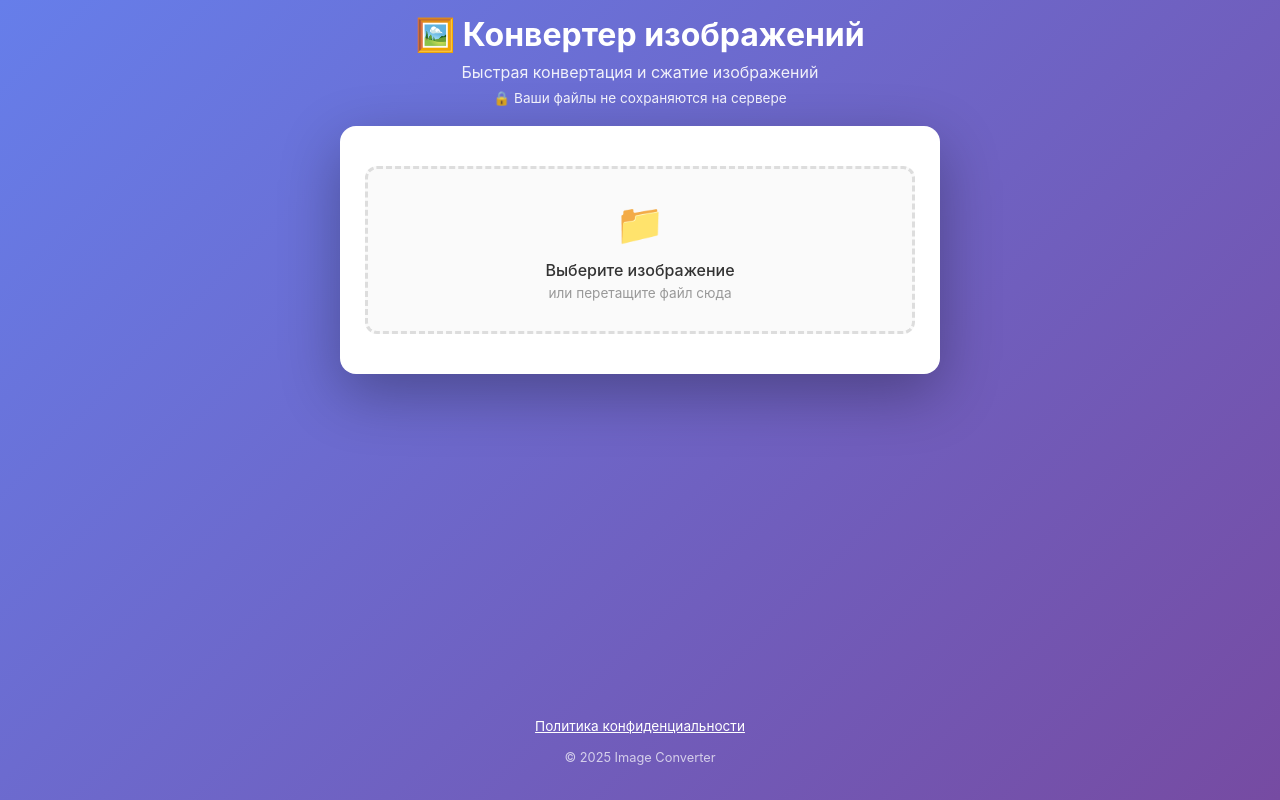
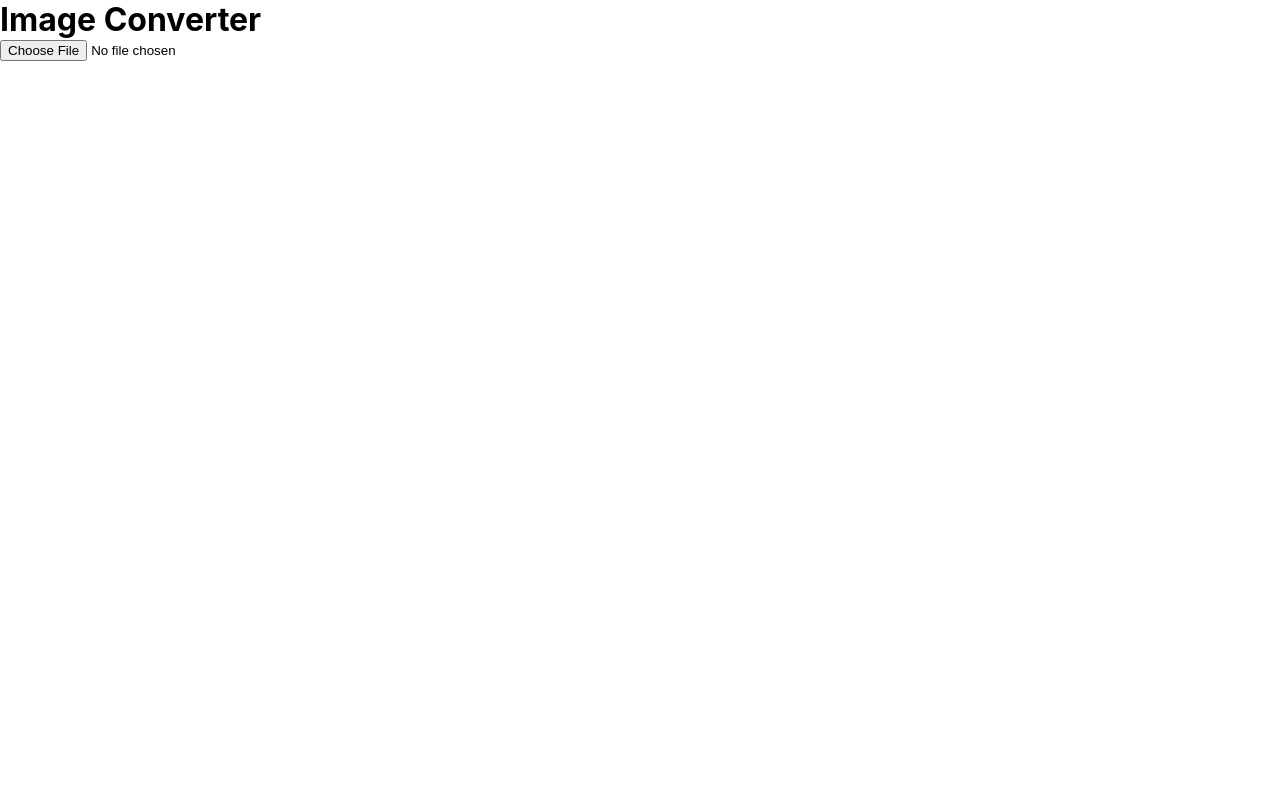
Before and after one commit to Vlx32/image-converter, a React (Vite) app in the folder client/: page / in a window 1280 px wide. Built offline with nearby package versions, Linux system fonts and the light colour scheme.

Commit message:
Disable format selector during conversion

```diff
--- a/client/src/App.tsx
+++ b/client/src/App.tsx
@@ -1,138 +1,122 @@
 import { useState } from 'react';
-import { FileUploader } from './components/converter/FileUploader';
-import { FormatSelector } from './components/converter/FormatSelector';
-import { AdBanner } from './components/AdBanner';
-import { PrivacyPolicy } from './components/PrivacyPolicy';
-import type { ImageFormat } from './types/conversion';
 import { convertImage } from './services/api';
 import './App.css';
 
 function App() {
-  const [files, setFiles] = useState<File[]>([]);
-  const [format, setFormat] = useState<ImageFormat>('jpeg');
-  const [loading, setLoading] = useState(false);
-  const [showAd, setShowAd] = useState(false);
-  const [error, setError] = useState<string | null>(null);
-  const [showPrivacy, setShowPrivacy] = useState(false);
+  const [file, setFile] = useState<File | null>(null);
+  const [format, setFormat] = useState('jpeg');
+  const [quality, setQuality] = useState(80);
+  const [isConverting, setIsConverting] = useState(false);
+  const [previewUrl, setPreviewUrl] = useState<string | null>(null);
+  const [convertedUrl, setConvertedUrl] = useState<string | null>(null);
 
-  const qualityMap: Record<ImageFormat, number> = {
-    jpeg: 75,
-    webp: 60,
-    avif: 55
+  const handleFileChange = (e: React.ChangeEvent<HTMLInputElement>) => {
+    const selectedFile = e.target.files?.[0];
+    if (selectedFile) {
+      setFile(selectedFile);
+      const url = URL.createObjectURL(selectedFile);
+      setPreviewUrl(url);
+      setConvertedUrl(null);
+    }
   };
 
   const handleConvert = async () => {
-    if (files.length === 0) return;
+    if (!file) return;
 
-    setLoading(true);
-    setShowAd(true);
-    setError(null);
-
+    setIsConverting(true);
     try {
-      const quality = qualityMap[format];
-      const blob = await convertImage(files[0], format, quality);
-
-      const originalName = files[0].name.substring(0, files[0].name.lastIndexOf('.'));
-      const filename = originalName ? `${originalName}.${format}` : `converted.${format}`;
-
-      const url = window.URL.createObjectURL(blob);
-      const link = document.createElement('a');
-      link.href = url;
-      link.download = filename;
-      link.click();
-      window.URL.revokeObjectURL(url);
-
-      setFiles([]);
-
-    } catch (err) {
-      setError('Ошибка конвертации. Попробуйте еще раз.');
-      console.error(err);
+      const blob = await convertImage(file, format, quality);
+      const url = URL.createObjectURL(blob);
+      setConvertedUrl(url);
+    } catch (error) {
+      console.error('Conversion error:', error);
+      alert('Failed to convert image. Please try again.');
     } finally {
-      setLoading(false);
-      setTimeout(() => setShowAd(false), 1000);
+      setIsConverting(false);
     }
   };
 
-  if (showPrivacy) {
-    return (
-      <div className="app-container">
-        <div className="app-main" style={{ maxWidth: '800px' }}>
-          <button
-            onClick={() => setShowPrivacy(false)}
-            className="back-button"
-          >
-            ← Назад
-          </button>
-          <PrivacyPolicy />
-        </div>
-      </div>
-    );
-  }
+  const handleDownload = () => {
+    if (!convertedUrl) return;
+
+    const link = document.createElement('a');
+    link.href = convertedUrl;
+    link.download = `converted.${format}`;
+    link.click();
+  };
 
   return (
-    <div className="app-container">
-      <header className="app-header">
-        <h1>🖼️ Конвертер изображений</h1>
-        <p className="subtitle">
-          Быстрая конвертация и сжатие изображений
-        </p>
-        <p className="privacy-notice">
-          🔒 Ваши файлы не сохраняются на сервере
-        </p>
-      </header>
+    <div className="container">
+      <h1>Image Converter</h1>
 
-      <main className="app-main">
-        <FileUploader
-          onFileSelect={setFiles}
-          acceptFiles="image/*"
-          multiple={false}
+      <div className="upload-section">
+        <input
+          type="file"
+          accept="image/*"
+          onChange={handleFileChange}
+          disabled={isConverting}
         />
+      </div>
 
-        {files.length > 0 && (
-          <div className="file-info">
-            <h3>Выбран файл:</h3>
-            <p className="file-name">{files[0].name}</p>
-            <p className="file-size">
-              {(files[0].size / 1024 / 1024).toFixed(2)} МБ
-            </p>
+      {file && (
+        <div className="controls">
+          <div className="form-group">
+            <label htmlFor="format">Output Format:</label>
+            <select
+              id="format"
+              value={format}
+              onChange={(e) => setFormat(e.target.value)}
+              disabled={isConverting}
+            >
+              <option value="jpeg">JPEG</option>
+              <option value="png">PNG</option>
+              <option value="webp">WebP</option>
+            </select>
+          </div>
+
+          <div className="form-group">
+            <label htmlFor="quality">
+              Quality: {quality}%
+            </label>
+            <input
+              type="range"
+              id="quality"
+              min="1"
+              max="100"
+              value={quality}
+              onChange={(e) => setQuality(Number(e.target.value))}
+              disabled={isConverting}
+            />
+          </div>
+
+          <button
+            onClick={handleConvert}
+            disabled={isConverting}
+            className="convert-btn"
+          >
+            {isConverting ? 'Converting...' : 'Convert Image'}
+          </button>
+        </div>
+      )}
+
+      <div className="preview-section">
+        {previewUrl && (
+          <div className="preview-box">
+            <h3>Original</h3>
+            <img src={previewUrl} alt="Original" />
           </div>
         )}
 
-        {files.length > 0 && (
-          <>
-            <FormatSelector
-              selectedFormat={format}
-              onFormatChange={setFormat}
-            />
-
-            <button
-              className={`convert-button ${loading ? 'loading' : ''}`}
-              onClick={handleConvert}
-              disabled={loading}
-            >
-              {loading ? '⏳ Конвертирую...' : '✨ Конвертировать'}
+        {convertedUrl && (
+          <div className="preview-box">
+            <h3>Converted</h3>
+            <img src={convertedUrl} alt="Converted" />
+            <button onClick={handleDownload} className="download-btn">
+              Download
             </button>
-          </>
-        )}
-
-        {showAd && <AdBanner />}
-
-        {error && (
-          <div className="error-message">
-            ❌ {error}
           </div>
         )}
-      </main>
-
-      <footer className="app-footer">
-        <button
-          onClick={() => setShowPrivacy(true)}
-          className="footer-link"
-        >
-          Политика конфиденциальности
-        </button>
-        <p className="footer-text">© 2025 Image Converter</p>
-      </footer>
+      </div>
     </div>
   );
 }
```
